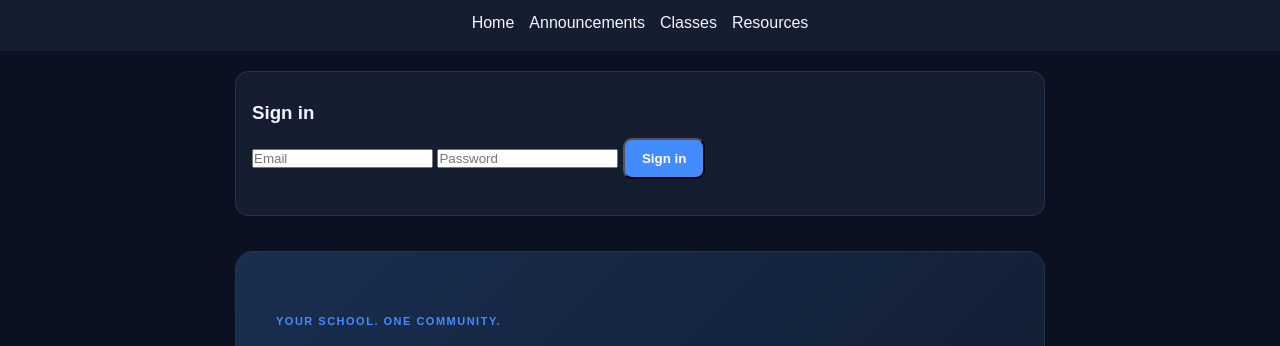
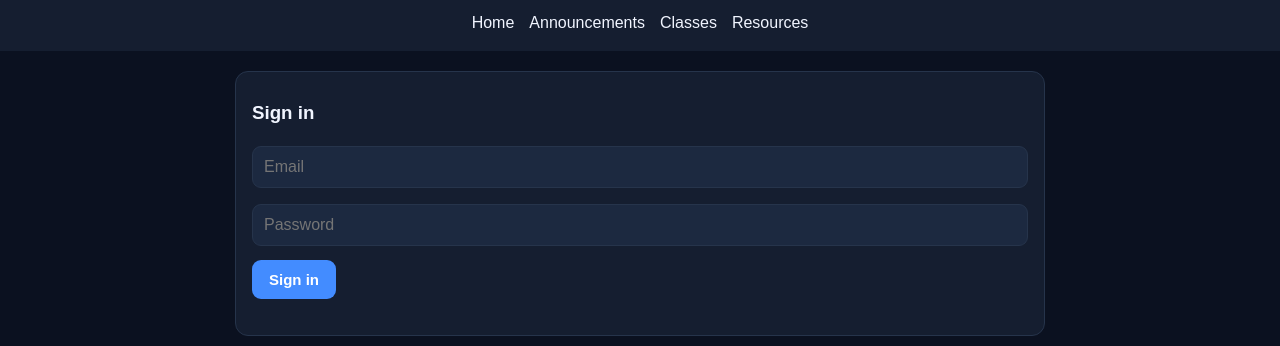
Before and after one commit to egopoguyegu729-oss/DIBSBS-Project, a plain HTML site: page index.html in a window 1280 px wide. Shown: the part 80-426 px from the top of the page. Drawn offline with nearby package versions, Linux system fonts and the light colour scheme; no server answers.

Commit message:
Add styles for form elements and buttons
Added styles for input, textarea, and primary button.

```diff
--- a/style.css
+++ b/style.css
@@ -248,3 +248,23 @@ footer small {
 footer .brand {
     justify-content: center;
 }
+[hidden] { display: none !important; }
+
+input, textarea {
+    width: 100%;
+    padding: 11px;
+    margin: 8px 0;
+    background: var(--surface-light);
+    color: var(--text);
+    border: 1px solid var(--border);
+    border-radius: 9px;
+    font-size: 16px;
+    font-family: inherit;
+}
+
+button.primary-btn {
+    border: none;
+    cursor: pointer;
+    font-size: 15px;
+    margin-top: 6px;
+}
```
